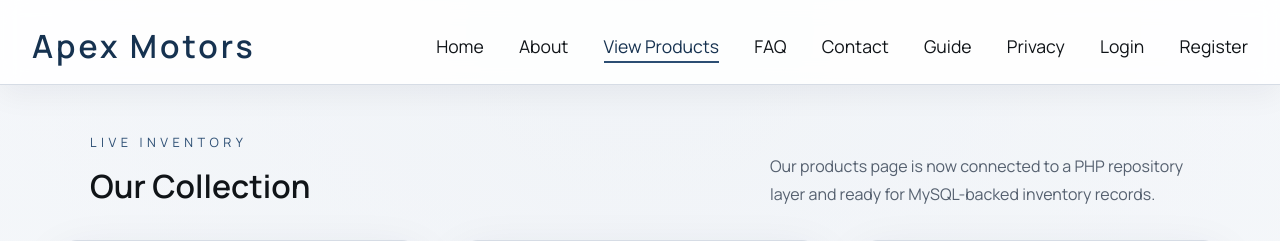
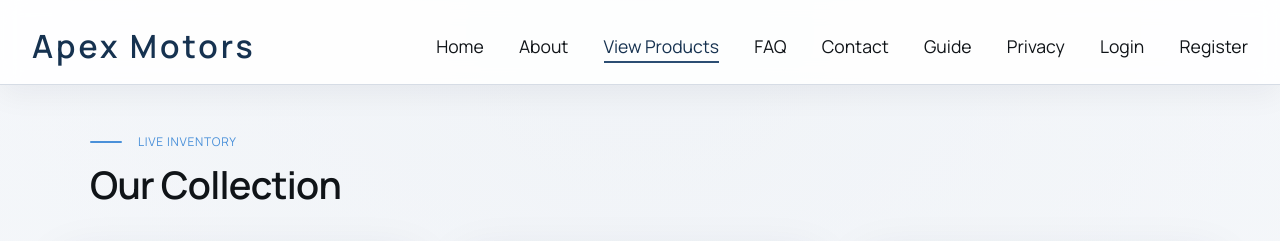
Before and after one commit to khalid-j8/WebDevProject, a PHP site: page /products.php in a window 1280 px wide. Shown: the top 241 px of the page. Run offline with PHP 8.4, Linux system fonts and the light colour scheme; data comes from the database, SQL or seed files in the repository; some libraries are stand-ins or nearby versions.

Commit message:
Improve products page UI and functionality

```diff
--- a/product-details.php
+++ b/product-details.php
@@ -47,8 +47,8 @@ include __DIR__ . '/includes/header.php';
                     </div>
 
                     <div class="hero-actions detail-actions">
-                        <a href="contact.php" class="cta-btn">Book an Inquiry</a>
-                        <a href="products.php" class="secondary-btn">Back to Inventory</a>
+                        <a href="contact.php" class="cta-btn-2">Book an Inquiry</a>
+                        <a href="products.php" class="secondary-btn-2">Back to Inventory</a>
                     </div>
                 </div>
             </section>
--- a/products.php
+++ b/products.php
@@ -7,13 +7,14 @@ $products = getAllProducts();
 include __DIR__ . '/includes/header.php';
 ?>
     <section class="products">
-        <div class="section-heading">
-            <div>
-                <p class="eyebrow">Live Inventory</p>
-                <h2>Our Collection</h2>
+        <div class="products-heading">
+            <div class="heading-eyebrow-products">
+                <div class="eyebrow-line-products"></div>
+                <p class="eyebrow-products">Live Inventory</p>
             </div>
-            <p class="section-copy">Our products page is now connected to a PHP repository layer and ready for MySQL-backed inventory records.</p>
+            <h2>Our Collection</h2>
         </div>
+
         <div class="product-list">
             <?php foreach ($products as $product): ?>
                 <article class="product-card">
--- a/styles.css
+++ b/styles.css
@@ -1505,3 +1505,97 @@ body {
     transform: translateY(-2px);
     box-shadow: 0 10px 25px rgba(0,0,0,0.2);
 }
+
+
+/* Products page */
+
+.products-heading {
+    max-width: 1100px;
+    margin: 0 auto 2rem auto;
+    display: flex;
+    flex-direction: column;
+    align-items: flex-start;
+    gap: 0;
+}
+
+.products-heading h2 {
+    font-size: 38px;
+    font-weight: 700;
+    letter-spacing: -0.02em;
+    margin: 0;
+}
+
+.heading-eyebrow-products {
+    display: flex;
+    align-items: center;
+    gap: 16px;
+    margin-bottom: 8px;
+}
+
+.eyebrow-line-products {
+    width: 32px;
+    height: 2px;
+    background: #4A90D9;
+    border-radius: 2px;
+}
+
+.eyebrow-products {
+    font-size: 12px;
+    font-weight: 500;
+    color: #4A90D9;
+    letter-spacing: 0.06em;
+    text-transform: uppercase;
+    margin: 0;
+}
+
+
+
+
+
+/* PRIMARY BUTTON (Book Inquiry) */
+.cta-btn-2 {
+    background: rgba(31, 58, 95, 0.75); /* same blue */
+    color: #ffffff;
+    padding: 14px 28px;
+    border-radius: 30px;
+    font-weight: 600;
+    text-decoration: none;
+
+    backdrop-filter: blur(8px);
+    -webkit-backdrop-filter: blur(8px);
+
+    border: 1px solid rgba(255, 255, 255, 0.25);
+
+    transition: all 0.3s ease;
+}
+
+.cta-btn-2:hover {
+    background: rgba(31, 58, 95, 0.95);
+    transform: translateY(-2px);
+    box-shadow: 0 10px 25px rgba(31, 58, 95, 0.4);
+}
+
+
+/* SECONDARY BUTTON (Back to Inventory) */
+.secondary-btn-2 {
+    background: black;
+    color: #ffffff;
+
+    padding: 14px 28px;
+    border-radius: 30px;
+    font-weight: 600;
+    text-decoration: none;
+
+    backdrop-filter: blur(6px);
+
+    border: 1px solid rgba(255, 255, 255, 0.5);
+
+    transition: all 0.3s ease;
+}
+
+.secondary-btn-2:hover {
+    background: black;
+    color: white;
+    transform: translateY(-2px);
+    box-shadow: 0 10px 25px rgba(31, 58, 95, 0.4);
+}
```
